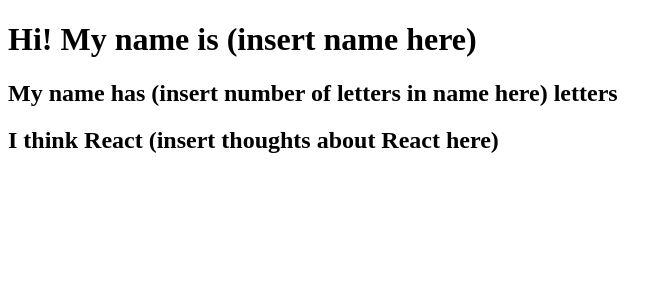
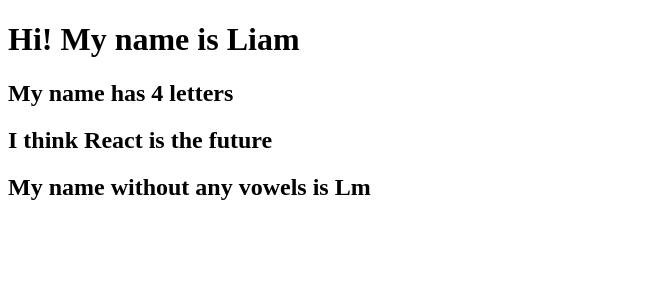
Before and after one commit to leeumt8/react-activities, a React (Create React App) app: page / in a window 1280 px wide. Shown: the top 300 px of the page, without its empty margins (0-672 px from the left). Built offline with nearby package versions, Linux system fonts and the light colour scheme; the HTML template or start-up script is replaced by a standard one.

Commit message:
finished activity 07 with bonus

```diff
--- a/src/components/JSXVariables.js
+++ b/src/components/JSXVariables.js
@@ -1,13 +1,24 @@
 import React from "react";
+
+const name = "Liam";
+const numName = 4;
+const think = "is the future";
+let noVowels = "";
+removeVowels();
+
+function removeVowels() {
+  noVowels = name.replace(/[aeiou]/ig,'')
+}
 
 function JSXVariables() {
   return (
     <div className="main-container">
       <div className="container">
         <div className="jumbotron">
-          <h1>Hi! My name is (insert name here)</h1>
-          <h2>My name has (insert number of letters in name here) letters</h2>
-          <h2>I think React (insert thoughts about React here)</h2>
+          <h1>Hi! My name is {name}</h1>
+          <h2>My name has {numName} letters</h2>
+          <h2>I think React {think}</h2>
+          <h2>My name without any vowels is {noVowels}</h2>
         </div>
       </div>
     </div>
```
